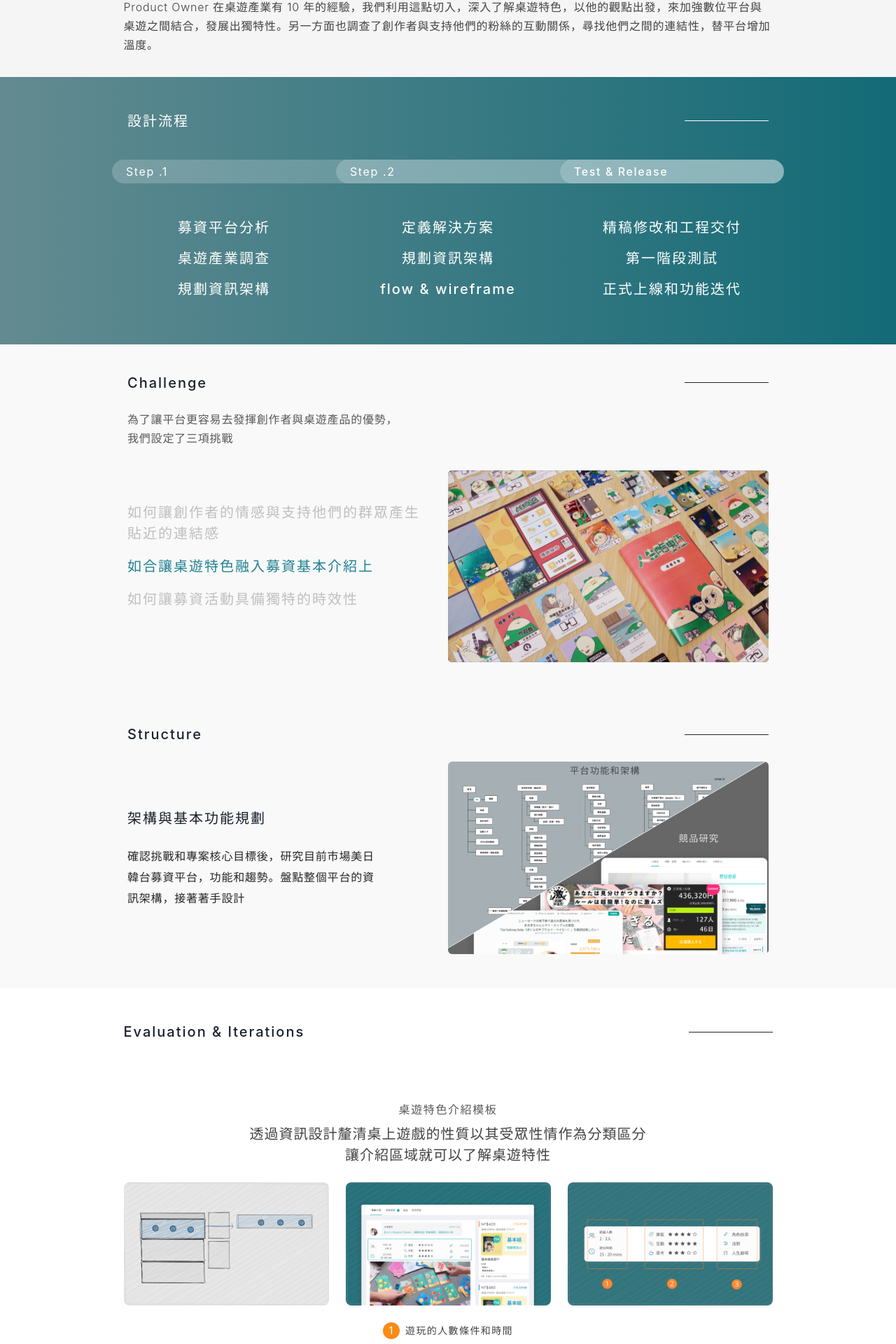
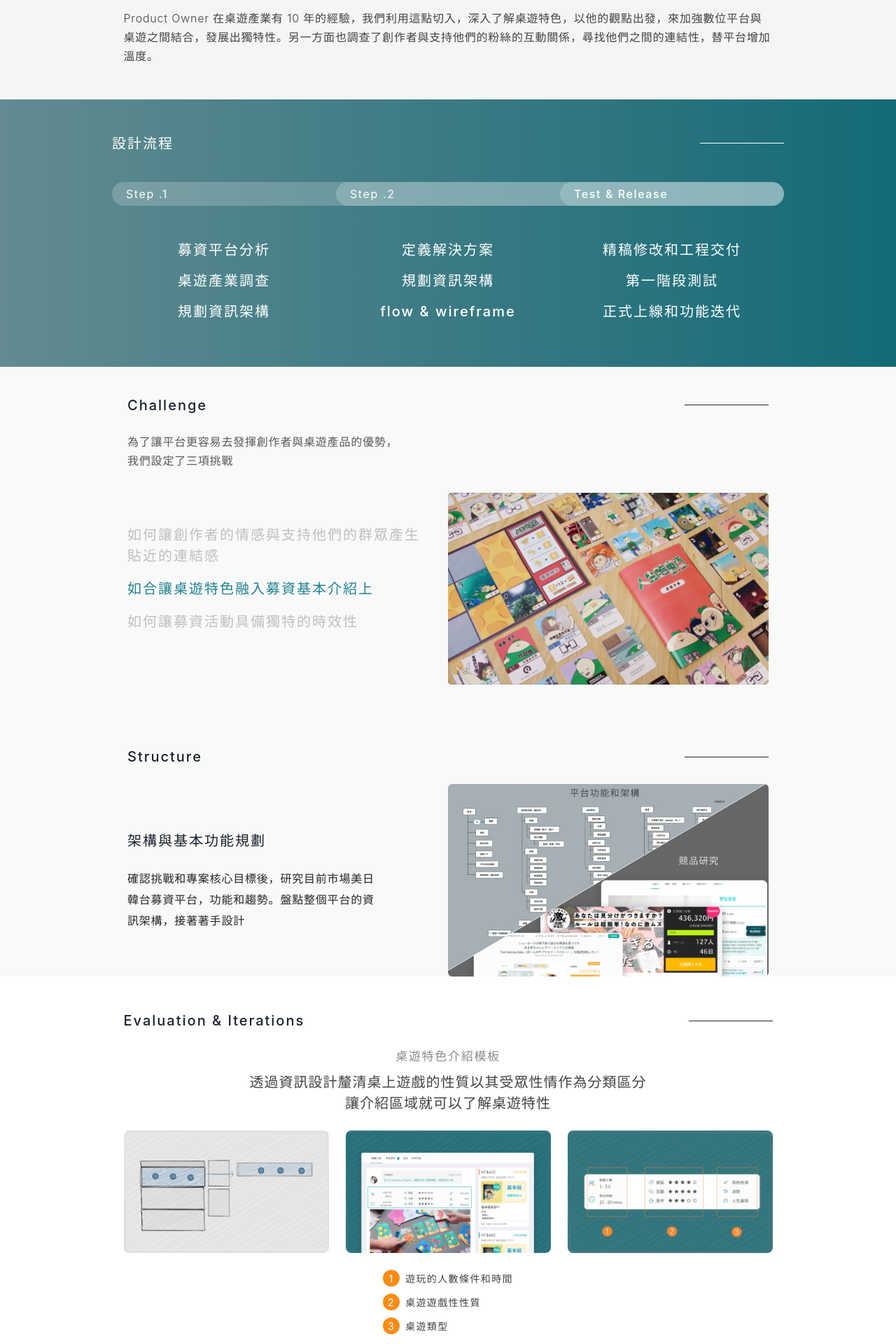
Before and after one commit to indexhui/hugh-portfolio, a React (Create React App) app: page /realengine in a window 1280 px wide. Shown: the part 823-2743 px from the top of the page at 70% size. Built offline with nearby package versions, Linux system fonts and the light colour scheme.

Commit message:
layout fix

```diff
--- /dev/null
+++ b/src/components/SectionContainer.js
@@ -0,0 +1,26 @@
+import { Flex } from '@chakra-ui/react';
+
+const SectionContainer = props => {
+  const { bgColor, align, ...rest } = props;
+  return (
+    <Flex
+      justify="center"
+      align="center"
+      direction="column"
+      py="40px"
+      {...rest}
+    >
+      <Flex
+        w={{ base: '100%', lg: '75%' }}
+        direction="column"
+        px="22px"
+        justify="center"
+        align={align || 'center'}
+      >
+        {props.children}
+      </Flex>
+    </Flex>
+  );
+};
+
+export default SectionContainer;
--- /dev/null
+++ b/src/components/SectionTitle.js
@@ -0,0 +1,18 @@
+import { Flex, Box, Text } from '@chakra-ui/react';
+
+const SectionTitle = props => {
+  const { title, isWhite, ...rest } = props;
+  return (
+    <Flex w="100%" justify="space-between" align="center" mb="24px" {...rest}>
+      <Text variant="title">{title}</Text>
+      <Box
+        w="120px"
+        h="1px"
+        // bgColor="grey.800"
+        bgColor={isWhite ? 'white' : 'grey.800'}
+      ></Box>
+    </Flex>
+  );
+};
+
+export default SectionTitle;
--- a/src/components/realengine/Architecture.js
+++ b/src/components/realengine/Architecture.js
@@ -4,7 +4,11 @@ import architecture from 'assets/images/realengine/architecture.jpg';
 
 const Architecture = () => {
   return (
-    <Flex justify="center" py={{ base: '20px', lg: '48px' }}>
+    <Flex
+      justify="center"
+      py={{ base: '20px', lg: '48px' }}
+      pb={{ base: '32px', lg: 0 }}
+    >
       <Flex w={{ base: '100%', lg: '75%' }} direction="column" px="22px">
         <Flex w="100%" justify="space-between" align="center" mb="24px">
           <Text variant="title">Structure</Text>
@@ -26,6 +30,7 @@ const Architecture = () => {
               maxW="500px"
               color="grey.800"
               fontSize={{ base: '22px', lg: '16px' }}
+              pb={{ base: '12px', lg: '0' }}
             >
               確認挑戰和專案核心目標後，研究目前市場美日韓台募資平台，功能和趨勢。盤點整個平台的資訊架構，接著著手設計
             </Text>
--- a/src/components/realengine/DesignStrategy.js
+++ b/src/components/realengine/DesignStrategy.js
@@ -53,8 +53,8 @@ const DesignStrategy = () => {
           <Text variant="title">Evaluation & Iterations</Text>
           <Box w="120px" h="1px" bgColor="grey.800"></Box>
         </Flex>
-        <Flex w="100%" justify="center" py="40px">
-          <VStack spacing="24px" pt="20px" w="100%">
+        <Flex w="100%" justify="center" py="24px" pt="0">
+          <VStack spacing="24px" w="100%">
             <VStack spacing="8px">
               <Text variant="smallTitle">桌遊特色介紹模板</Text>
               <Text
--- a/src/components/realengine/FollowUp.js
+++ b/src/components/realengine/FollowUp.js
@@ -7,38 +7,39 @@ import {
   AspectRatio,
 } from '@chakra-ui/react';
 
+import SectionContainer from 'components/SectionContainer';
+import SectionTitle from 'components/SectionTitle';
+
 import followUp01 from 'assets/images/realengine/followUp01.jpg';
 import followUp02 from 'assets/images/realengine/followUp02.jpg';
 
 const FollowUp = () => {
   return (
-    <Flex
-      w="100%"
-      py={{ base: '32px', lg: '56px' }}
-      borderColor="gray.300"
-      borderTopWidth="1px"
-      align="center"
-      direction="column"
-    >
-      <Heading>專案後續</Heading>
-      <Text maxW="800px">
+    <SectionContainer>
+      <SectionTitle title="專案後續" />
+      <Text
+        maxW="720px"
+        variant="bodyLg"
+        textAlign="center"
+        pt={{ base: '8px', lg: '12px' }}
+        pb={{ base: '24px', lg: '32px' }}
+      >
         這次與真實引擎的合作，告一段落，但產品開發的旅程將會持續。未來將會有越來越多功能與內容在產品中出現
       </Text>
       <Stack
-        w="75%"
-        maxW="1200px"
+        w="100%"
         px="24px"
         direction={{ base: 'column', lg: 'row' }}
         spacing={{ base: '24px', lg: '48px' }}
       >
-        <AspectRatio w="50%" ratio={5 / 3}>
+        <AspectRatio w="100%" ratio={5 / 3}>
           <Image src={followUp01} rounded="lg" />
         </AspectRatio>
-        <AspectRatio w="50%" ratio={5 / 3}>
+        <AspectRatio w="100%" ratio={5 / 3}>
           <Image src={followUp02} rounded="lg" />
         </AspectRatio>
       </Stack>
-    </Flex>
+    </SectionContainer>
   );
 };
 
--- a/src/components/realengine/Outcome.js
+++ b/src/components/realengine/Outcome.js
@@ -16,6 +16,9 @@ import { Pagination, Autoplay } from 'swiper';
 // Import Swiper styles
 import 'swiper/css';
 import 'swiper/css/pagination';
+
+import SectionTitle from 'components/SectionTitle';
+import SectionContainer from 'components/SectionContainer';
 
 import case01 from 'assets/images/realengine/case/case01.jpg';
 import case02 from 'assets/images/realengine/case/case02.jpg';
@@ -63,12 +66,12 @@ const caseList = [
 
 const Outcome = () => {
   return (
-    <Flex direction="column" align="center" py={{ base: '24px', lg: '48px' }}>
-      <Heading letterSpacing=".05em" color="grey.800">
-        專案成果
-      </Heading>
+    <>
+      <SectionContainer pt={{ base: '24px', lg: '48px' }} pb="10px">
+        <SectionTitle title="專案成果" />
         <Text
-        maxW="800px"
+          variant="bodyLg"
+          maxW="720px"
           textAlign="center"
           color="grey.700"
           py={{ base: '12px', lg: '24px' }}
@@ -77,6 +80,8 @@ const Outcome = () => {
           人生酷東西也成為首位在平台上成功達標的桌遊。
           真實引擎團隊持協助創作者製作桌遊，並在平台上獲得好成績
         </Text>
+      </SectionContainer>
+      <Flex direction="column" align="center" pb={{ base: '24px', lg: '48px' }}>
         <Flex w={{ base: '100%', lg: '75%' }} position="relative" pb="20px">
           <Swiper
             loop={true}
@@ -121,6 +126,7 @@ const Outcome = () => {
           </Swiper>
         </Flex>
       </Flex>
+    </>
   );
 };
 
--- a/src/components/realengine/Overview.js
+++ b/src/components/realengine/Overview.js
@@ -4,7 +4,7 @@ const Overview = () => {
     <Flex
       bg="grey.300"
       px="22px"
-      py={{ base: '20px', lg: '32px' }}
+      py={{ base: '32px', lg: '48px' }}
       w="100%"
       justify="center"
     >
--- a/src/components/realengine/Process.js
+++ b/src/components/realengine/Process.js
@@ -1,4 +1,6 @@
 import { Flex, Text, VStack, Heading, Box } from '@chakra-ui/react';
+
+import SectionTitle from 'components/SectionTitle';
 
 const Process = () => {
   return (
@@ -22,16 +24,12 @@ const Process = () => {
         direction="column"
         align="center"
       >
-        <Flex
-          w="100%"
-          px="22px"
-          justify="space-between"
-          align="center"
+        <SectionTitle
+          title="設計流程"
+          isWhite={true}
+          px={{ base: '22px', lg: '0' }}
           mb="40px"
-        >
-          <Text variant="title">設計流程</Text>
-          <Box w="120px" h="1px" bgColor="white"></Box>
-        </Flex>
+        />
         {/* <Heading
           letterSpacing=".1em"
           as="h3"
--- a/src/pages/RealenginePage.js
+++ b/src/pages/RealenginePage.js
@@ -19,7 +19,7 @@ export function RealenginePage() {
       <Challenge />
       <Architecture />
       <DesignStrategy />
-      <UserInterface />
+      {/* <UserInterface /> */}
       <Outcome />
       <FollowUp />
     </Flex>
--- a/src/theme/text.js
+++ b/src/theme/text.js
@@ -33,11 +33,22 @@ const Text = {
       },
     },
     smallTitle: {
-      color: 'grey.650',
-      fontWeight: '300',
-      fontSize: '16px',
+      color: 'grey.600',
+      fontWeight: '400',
+      fontSize: '17px',
       '@media(max-width: 40em)': {
         fontSize: '15px',
+      },
+    },
+    bodyLg: {
+      color: 'grey.700',
+      fontSize: '18px',
+      fontWeight: '400',
+      lineHeight: '32px',
+      letterSpacing: '0.05em',
+      '@media(max-width: 40em)': {
+        fontSize: '15px',
+        lineHeight: '21px',
       },
     },
     body: {
```
Lines whose indentation alone changed are shown as unchanged.
